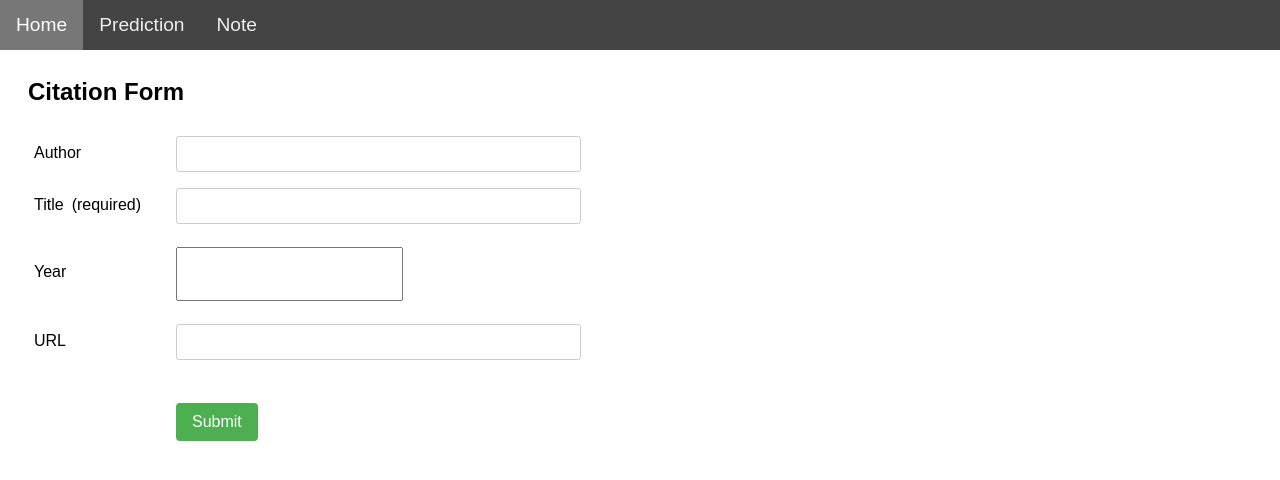
After one commit to riomat13/visual-qa-app, a Flask app: page /reference/edit/1 in a window 1280 px wide. The commit adds this page. Shown: the top 480 px of the page. Run offline with Flask 2, Linux system fonts and the light colour scheme; the visitor is signed in with stand-in values (Sample User, id 1); data comes from the database, SQL or seed files in the repository; data that the repository does not hold is empty.

Commit message:
add form for updates and references

```diff
--- a/main/web/forms.py
+++ b/main/web/forms.py
@@ -2,8 +2,20 @@
 # -*- coding: utf-8 -*-
 
 from flask_wtf import FlaskForm
-from wtforms import Form, StringField, IntegerField, SubmitField, validators
+from wtforms import (
+    Form,
+    StringField, IntegerField, PasswordField,
+    SubmitField,
+    validators
+)
 from wtforms.validators import Length, DataRequired
+
+
+class UserForm(FlaskForm):
+    username = StringField('Username', validators=[DataRequired()])
+    email = StringField('Email', validators=[DataRequired()])
+    password = PasswordField('Password', validators=[DataRequired()])
+    submit = SubmitField('Login')
 
 
 class QuestionForm(FlaskForm):
--- a/main/web/static/css/main.css
+++ b/main/web/static/css/main.css
@@ -8,7 +8,8 @@ body {
   font-family: Arial, sans-serif;
 }
 
-h1, h2 {
+h1,
+h2 {
   padding: 12px;
 }
 
@@ -16,10 +17,41 @@ p {
   margin: 4px;
 }
 
-input[type=text] {
-    font-size: 1.0rem;
-    padding: 8px 14px;
+input[type="text"],
+input[type="password"] {
+  box-sizing: border-box;
+  font-size: 1rem;
+  padding: 8px 12px;
   margin: 8px 0;
+  width: 90%;
+  border: 1px solid #ccc;
+  border-radius: 3px;
+}
+
+.row:after {
+  content: "";
+  display: table;
+  clear: both;
+}
+
+.col-20 {
+  float: left;
+  width: 20%;
+}
+
+.col-25 {
+  float: left;
+  width: 25%;
+}
+
+.col-60 {
+  float: left;
+  width: 60%;
+}
+
+.col-75 {
+  float: left;
+  width: 75%;
 }
 
 .navbar {
@@ -44,6 +76,10 @@ input[type=text] {
   text-align: center;
   color: #eee;
   text-decoration: none;
+}
+
+.navbar li a.right {
+  float: right;
 }
 
 .navbar li a:hover {
@@ -86,7 +122,7 @@ input[type=text] {
 }
 
 .btn-md {
-    font-size: 1.0rem;
+  font-size: 1rem;
   padding: 10px 16px;
   border-radius: 4px;
 }
@@ -98,12 +134,12 @@ input[type=text] {
 }
 
 .btn-primary {
-    background-color: #2196F3;
+  background-color: #2196f3;
   color: #fff;
 }
 
 .btn-success {
-    background-color: #4CAF50;
+  background-color: #4caf50;
   color: #fff;
 }
 
@@ -123,11 +159,61 @@ input[type=text] {
 }
 
 .alert-warning {
-    background-color: rgba(217,83,79, 0.4);
+  background-color: rgba(217, 83, 79, 0.3);
   color: #d9534f;
   border: 1px solid rgba(217, 83, 79, 0.5);
 }
 
-.alert-warning>.close:hover {
+.alert-warning > .close:hover {
   color: #b2b2b2;
 }
+
+.form-row {
+  margin-bottom: 15px;
+}
+
+.form-label,
+.form-input {
+  font-size: 1rem;
+  padding: 16px 8px;
+}
+
+.form-label {
+  display: inline-block;
+}
+
+.edit-form {
+  padding: 10px;
+  width: 90%;
+  max-width: 600px;
+}
+
+#login-form {
+  position: absolute;
+  top: 50%;
+  left: 50%;
+  transform: translate(-50%, -50%);
+  padding: 30px 15px;
+  width: 400px;
+  background-color: #eee;
+  border-radius: 6px;
+}
+
+#login-submit {
+  margin-left: 25%;
+}
+
+#question-form {
+  display: block;
+  width: 400px;
+}
+
+#question-submit {
+  display: inline-block;
+  margin: 10px 0;
+}
+
+#edit-submit-btn {
+  margin-top: 20px;
+  margin-left: 25%;
+}
--- /dev/null
+++ b/main/web/templates/citation_form.html
@@ -0,0 +1,43 @@
+{% extends 'base.html' %}
+{% block title %} - Form - Citation{% endblock title %}
+{% block content %}
+<h2>Citation Form</h2>
+<div class="edit-form">
+  <form method="POST">
+    {{ form.hidden_tag() }}
+    <div class="col-25">
+      {{ form.author.label(class_="form-label") }}
+    </div>
+    <div class="col-75">
+      {{ form.author(class_="form-input") }}
+    </div>
+    <div class="row form-row">
+      <div class="col-25">
+        {{ form.title.label(class_="form-label") }}(required)
+      </div>
+      <div class="col-75">
+        {{ form.title(class_="form-input") }}
+      </div>
+    </div>
+    <div class="row form-row">
+      <div class="col-25">
+        {{ form.year.label(class_="form-label") }}
+      </div>
+      <div class="col-75">
+        {{ form.year(class_="form-input") }}
+      </div>
+    </div>
+    <div class="row form-row">
+      <div class="col-25">
+        {{ form.url.label(class_="form-label") }}
+      </div>
+      <div class="col-75">
+        {{ form.url(class_="form-input") }}
+      </div>
+    </div>
+    <div class="row form-row">
+      {{ form.submit(id="edit-submit-btn", class_="btn btn-md btn-success") }}
+    </div>
+  </form>
+</div>
+{% endblock %}
--- a/main/web/views.py
+++ b/main/web/views.py
@@ -3,17 +3,20 @@
 
 import os.path
 import asyncio
+import logging
 
 from flask import g, request, render_template, redirect, url_for, session, flash
 from werkzeug import secure_filename
 
 from . import base
 from main.settings import Config
-from main.web.forms import QuestionForm, UpdateForm, CitationForm
+from main.web.forms import UserForm, QuestionForm, UpdateForm, CitationForm
 from main.web.auth import verify_user, login_required
 from main.models.client import run_model
 from main.orm.models.web import Update, Citation
 from main.orm.models.data import Image, Question
+
+log = logging.getLogger(__name__)
 
 
 @base.route('/')
@@ -164,3 +167,21 @@ def ref_edit(ref_id):
         cite.save()
         return redirect(url_for('base.note'))
     return render_template('citation_form.html', form=form)
+
+
+@base.app_errorhandler(400)
+def bad_request(e):
+    log.error(e)
+    return '<h2>400 Bad Request</h2>', 400
+
+
+@base.app_errorhandler(403)
+def forbidden(e):
+    log.error(e)
+    return '<h2>403 Forbidden</h2>', 403
+
+
+@base.app_errorhandler(404)
+def page_not_found(e):
+    log.error(e)
+    return '<h2>404 Page Not Found</h2>', 404
```
Also changed, not shown: main/web/templates/prediction.html (+16 -9 lines), main/web/templates/update_form.html (added, +19 -0 lines), tests/web/test_forms.py (+55 -9 lines). Lines whose indentation alone changed are shown as unchanged.
